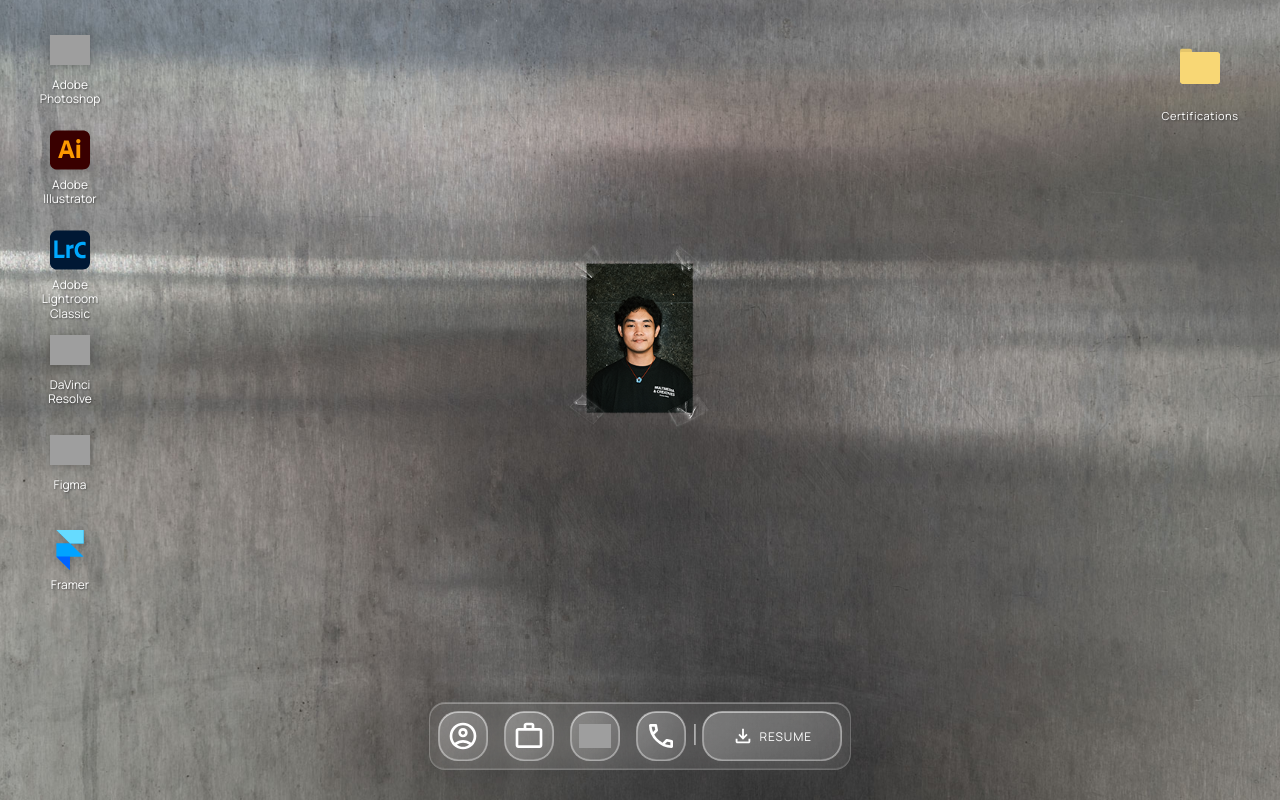
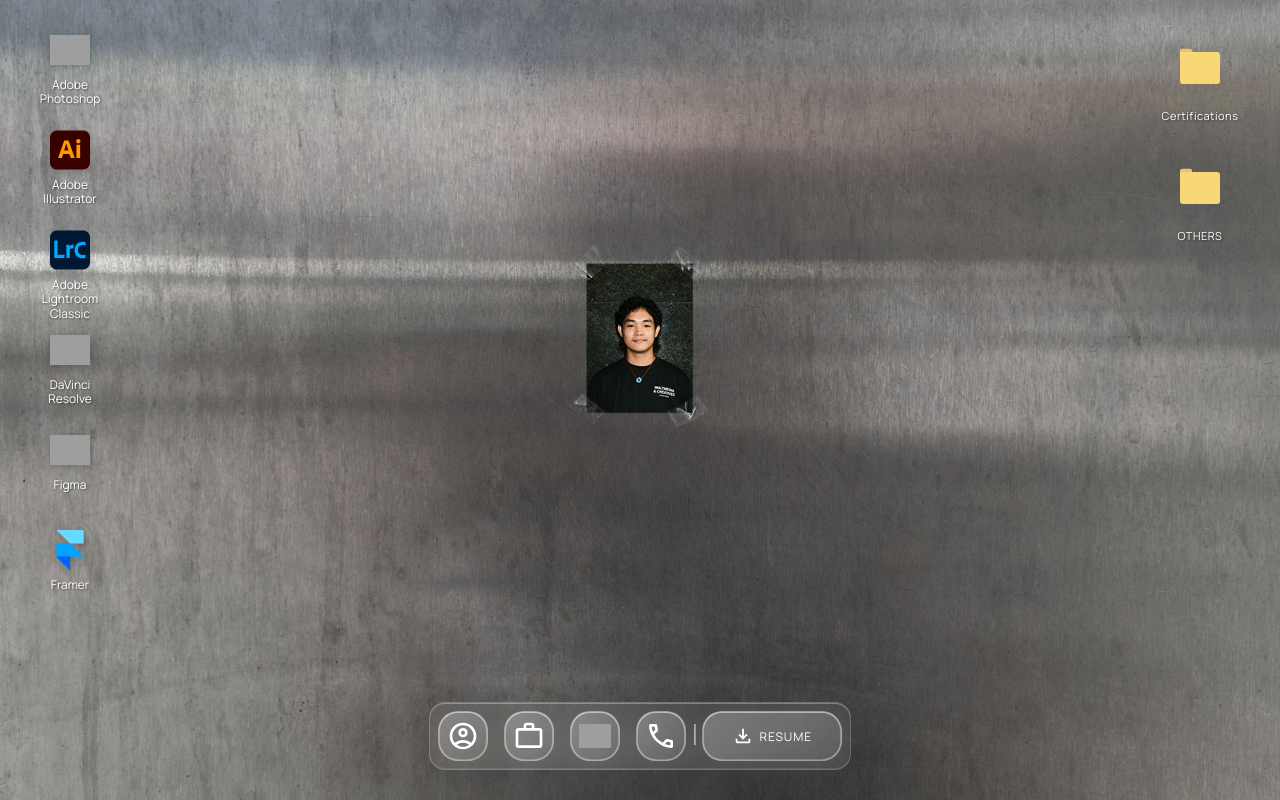
Before and after one commit to GR4C3FR/OJTPortfolio, a React (Vite) app: page / in a window 1280 px wide. Built offline with nearby package versions, Linux system fonts and the light colour scheme; grey boxes are pictures that could not be loaded.

Commit message:
OTHERS folder created

```diff
--- a/src/App.jsx
+++ b/src/App.jsx
@@ -65,6 +65,7 @@ const allApps = [
   { id: 'photoshop', name: 'Adobe Photoshop', color: '#303030', icon: '' },
   { id: 'lightroom', name: 'Adobe Lightroom Classic', color: '#303030', icon: '' },
   { id: 'certifications', name: 'Certifications', color: '#fff', icon: '' },
+  { id: 'others', name: 'OTHERS', color: '#fff', icon: '' },
 ]
 
 const CERTIFICATION_VERIFY_URLS = {
@@ -121,6 +122,12 @@ const getInitialFolderPosition = () => {
   return { x: window.innerWidth - 150, y: 0 }
 }
 
+const getInitialOthersFolderPosition = () => {
+  if (typeof window === 'undefined') return { x: 0, y: 120 }
+  const folderPos = getInitialFolderPosition()
+  return { x: folderPos.x, y: folderPos.y + 120 }
+}
+
 const getSavedState = (key, fallback) => {
   if (typeof window === 'undefined') return fallback
   try {
@@ -160,7 +167,9 @@ function App() {
       ...saved,
       framer: { width: 400, height: 200 },
       ...saved,
-        certifications: { width: 800, height: 400 },
+      certifications: { width: 800, height: 400 },
+      ...saved,
+      others: { width: 800, height: 400 },
     }
   })
   const [windowZIndex, setWindowZIndex] = useState({})
@@ -168,6 +177,7 @@ function App() {
   const [previewWindow, setPreviewWindow] = useState(null)
   const [iconPositions, setIconPositions] = useState(getInitialIconPositions())
   const [folderPosition, setFolderPosition] = useState(getInitialFolderPosition())
+  const [othersFolderPosition, setOthersFolderPosition] = useState(getInitialOthersFolderPosition)
 
   // Save to localStorage when positions or sizes change
   useEffect(() => {
@@ -278,6 +288,42 @@ function App() {
       ...prev,
       [appId]: size
     }))
+  }
+
+  const updateOthersFolderPosition = (newPosition) => {
+    const FOLDER_SIZE = 80
+    const ICON_SIZE = 80
+
+    const checkOverlap = (rect1, rect2) => {
+      const padding = 10
+      return !(
+        rect1.x + rect1.width + padding < rect2.x ||
+        rect2.x + rect2.width + padding < rect1.x ||
+        rect1.y + rect1.height + padding < rect2.y ||
+        rect2.y + rect2.height + padding < rect1.y
+      )
+    }
+
+    const hasIconOverlap = (x, y) => {
+      return Object.entries(iconPositions).some(([id, pos]) => {
+        const rect1 = { x, y, width: FOLDER_SIZE, height: FOLDER_SIZE }
+        const rect2 = { x: pos.x, y: pos.y, width: ICON_SIZE, height: ICON_SIZE }
+        return checkOverlap(rect1, rect2)
+      })
+    }
+
+    const hasCertificationsFolderOverlap = (x, y) => {
+      const rect1 = { x, y, width: FOLDER_SIZE, height: FOLDER_SIZE }
+      const rect2 = { x: folderPosition.x, y: folderPosition.y, width: FOLDER_SIZE, height: FOLDER_SIZE }
+      return checkOverlap(rect1, rect2)
+    }
+
+    if (!hasIconOverlap(newPosition.x, newPosition.y) && !hasCertificationsFolderOverlap(newPosition.x, newPosition.y)) {
+      setOthersFolderPosition(prev => ({
+        ...prev,
+        ...newPosition
+      }))
+    }
   }
 
   const bringToFront = (appId) => {
@@ -518,6 +564,8 @@ function App() {
         updateIconPositionDrag={updateIconPositionDrag}
         folderPosition={folderPosition}
         updateFolderPosition={updateFolderPosition}
+        othersFolderPosition={othersFolderPosition}
+        updateOthersFolderPosition={updateOthersFolderPosition}
         onOpenPreview={openPreviewWindow}
       />
       {previewWindow && (
--- a/src/components/Desktop.jsx
+++ b/src/components/Desktop.jsx
@@ -15,6 +15,8 @@ import LightroomApp from './apps/LightroomApp'
 import CertificationsApp from './apps/CertificationsApp'
 import FigmaApp from './apps/FigmaApp'
 import FramerApp from './apps/FramerApp'
+
+const EmptyApp = () => null
 
 const DesktopContainer = styled.div`
   flex: 1;
@@ -120,21 +122,27 @@ const appComponents = {
   photoshop: PhotoshopApp,
   lightroom: LightroomApp,
   certifications: CertificationsApp,
+  others: EmptyApp,
 }
 
-function Desktop({ openApps, toggleApp, closeApp, closingApps = {}, allApps, windowPositions, updateWindowPosition, windowSizes, updateWindowSize, getNextPosition, windowZIndex, bringToFront, iconPositions, updateIconPosition, updateIconPositionDrag, folderPosition, updateFolderPosition, onOpenPreview }) {
+function Desktop({ openApps, toggleApp, closeApp, closingApps = {}, allApps, windowPositions, updateWindowPosition, windowSizes, updateWindowSize, getNextPosition, windowZIndex, bringToFront, iconPositions, updateIconPosition, updateIconPositionDrag, folderPosition, updateFolderPosition, othersFolderPosition, updateOthersFolderPosition, onOpenPreview }) {
   const [dragStart, setDragStart] = useState(null);
   const [isDragging, setIsDragging] = useState(false);
   const [isFolderOpen, setIsFolderOpen] = useState(false);
+  const [isOthersFolderOpen, setIsOthersFolderOpen] = useState(false);
   const [contextMenu, setContextMenu] = useState(null);
   const folderRef = React.useRef(null)
+  const othersFolderRef = React.useRef(null)
 
-  // Close folder when certifications window is closed or begins closing
+  // Close folder when certifications or others window is closed or begins closing
   useEffect(() => {
     if (!openApps['certifications'] || closingApps['certifications']) {
       setIsFolderOpen(false);
     }
-  }, [openApps['certifications'], closingApps['certifications']]);
+    if (!openApps['others'] || closingApps['others']) {
+      setIsOthersFolderOpen(false);
+    }
+  }, [openApps['certifications'], closingApps['certifications'], openApps['others'], closingApps['others']]);
 
   const handleDragStart = (e, d) => {
     setDragStart({ x: d.x, y: d.y });
@@ -161,6 +169,7 @@ function Desktop({ openApps, toggleApp, closeApp, closingApps = {}, allApps, win
       'contact',
       'separator',
       'certifications',
+      'others',
       'separator',
       'photoshop',
       'illustrator',
@@ -183,6 +192,9 @@ function Desktop({ openApps, toggleApp, closeApp, closingApps = {}, allApps, win
     const app = allApps.find(a => a.id === appId);
     if (appId === 'certifications') {
       setIsFolderOpen(true);
+    }
+    if (appId === 'others') {
+      setIsOthersFolderOpen(true);
     }
     if (openApps[appId]) {
       // If already open, just bring to front
@@ -258,6 +270,47 @@ function Desktop({ openApps, toggleApp, closeApp, closingApps = {}, allApps, win
           <FolderLabel>Certifications</FolderLabel>
         </FolderWrapper>
       </Draggable>
+      <Draggable
+        nodeRef={othersFolderRef}
+        position={othersFolderPosition}
+        onStart={(e, d) => {
+          setDragStart({ x: d.x, y: d.y });
+        }}
+        onDrag={(e, d) => updateOthersFolderPosition({ x: d.x, y: d.y })}
+        onStop={(e, d) => {
+          if (dragStart) {
+            const distance = Math.hypot(d.x - dragStart.x, d.y - dragStart.y);
+            if (distance > 5) {
+              setIsDragging(true);
+              setTimeout(() => setIsDragging(false), 100);
+            }
+          }
+          updateOthersFolderPosition({ x: d.x, y: d.y });
+          setDragStart(null);
+        }}
+        bounds="parent"
+      >
+        <FolderWrapper ref={othersFolderRef} onClick={() => {
+          if (!isDragging) {
+            setIsOthersFolderOpen(!isOthersFolderOpen);
+            toggleApp('others', { id: 'others', name: 'OTHERS', color: '#fff' });
+          }
+        }}>
+          <Folder
+            color="#F8D775"
+            size={0.4}
+            items={[]}
+            isDragging={isDragging}
+            isOpen={isOthersFolderOpen}
+            onOpenChange={setIsOthersFolderOpen}
+            onPaperClick={() => {
+              setIsOthersFolderOpen(false);
+              toggleApp('others', { id: 'others', name: 'OTHERS', color: '#fff' });
+            }}
+          />
+          <FolderLabel>OTHERS</FolderLabel>
+        </FolderWrapper>
+      </Draggable>
       {desktopIcons.map((app) => (
         <DesktopIcon
           key={app.id}
@@ -281,7 +334,7 @@ function Desktop({ openApps, toggleApp, closeApp, closingApps = {}, allApps, win
             color={allApps.find(i => i.id === appId)?.color || '#fff'}
             dragHandleSelector=".window-drag-surface"
             onClose={() => closeApp(appId)}
-            onCloseStart={appId === 'certifications' ? () => setIsFolderOpen(false) : undefined}
+            onCloseStart={appId === 'certifications' ? () => setIsFolderOpen(false) : appId === 'others' ? () => setIsOthersFolderOpen(false) : undefined}
             closing={!!closingApps[appId]}
             position={windowPositions[appId] || getNextPosition(appId)}
             onPositionChange={(pos) => updateWindowPosition(appId, pos)}
--- a/src/components/apps/PhotoshopApp.jsx
+++ b/src/components/apps/PhotoshopApp.jsx
@@ -49,7 +49,7 @@ function PhotoshopApp() {
     <Container>
       <Icon src="/photoshop.svg" alt="Photoshop" />
       <Right>
-        <Title>I made this desktop background in Photoshop.</Title>
+        <Title>I made this desktop wallpaper in Photoshop.</Title>
         <Description />
       </Right>
     </Container>
```
